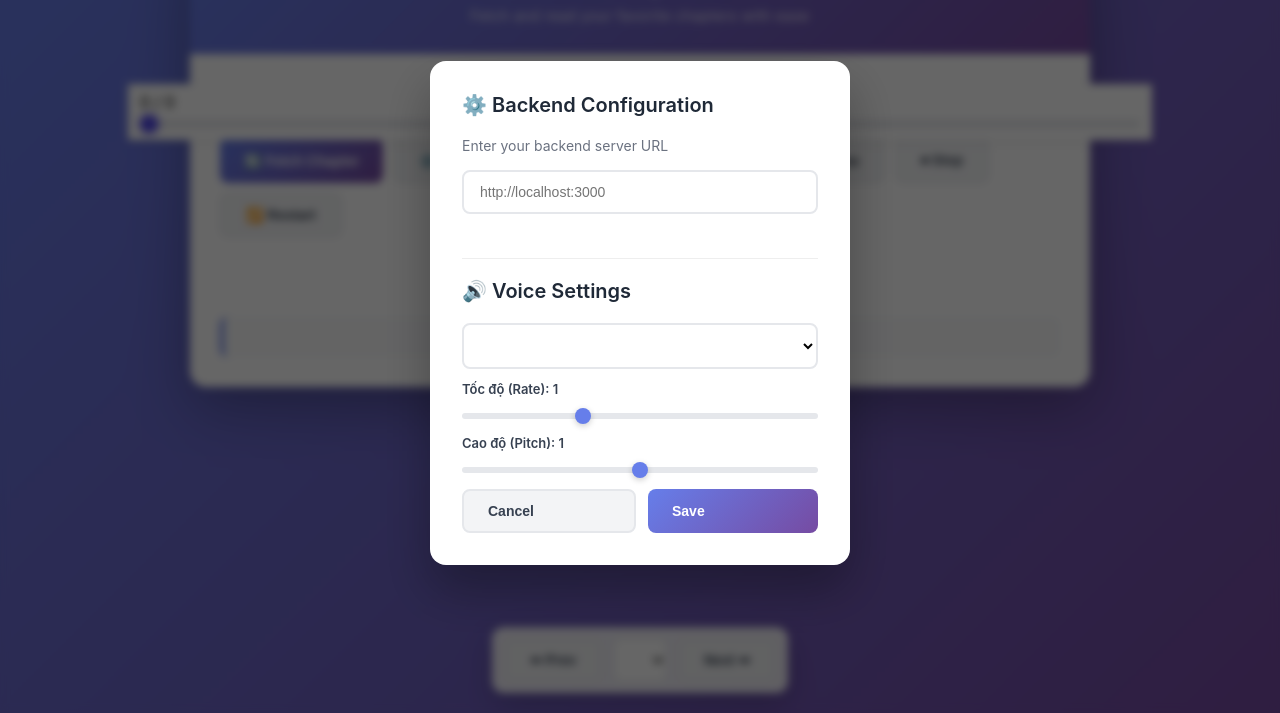
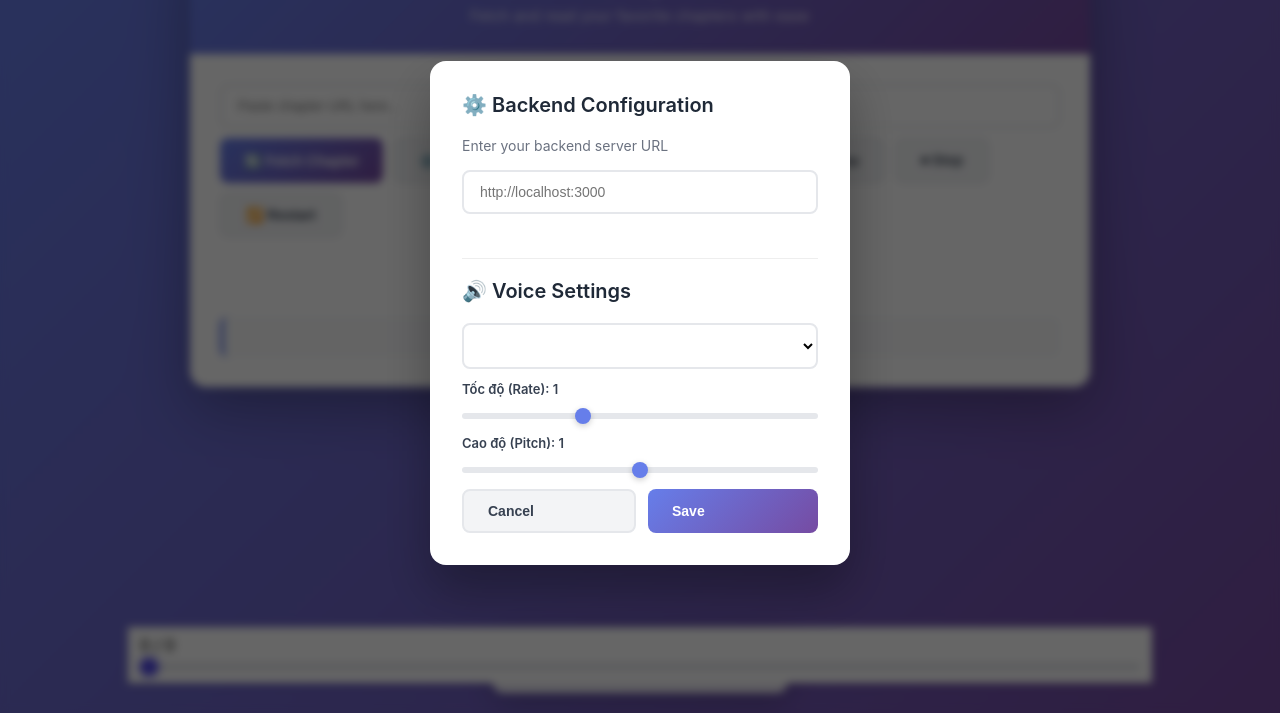
Before and after one commit to phuoctt03/craw_novel, a website: page index.html in a window 1280 px wide. Shown: the part 87-800 px from the top of the page. Drawn offline with Linux system fonts and the light colour scheme.

Commit message:
index.html の更新

```diff
--- a/index.html
+++ b/index.html
@@ -353,7 +353,7 @@ button.danger:hover {
 
 #progressContainer {
   position: fixed;
-  bot: 30px;
+  bottom: 30px;
   left: 10%;
   width: 80%;
   z-index: 1000;
```
